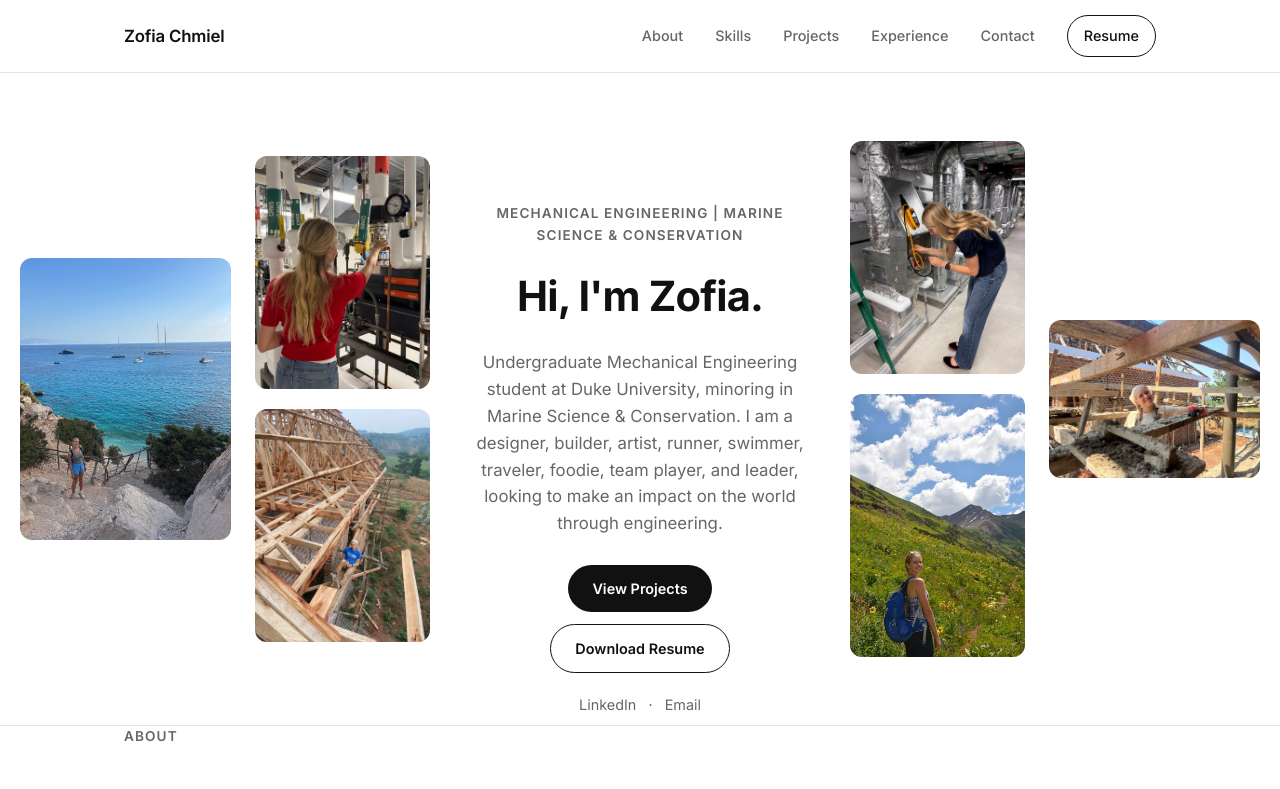
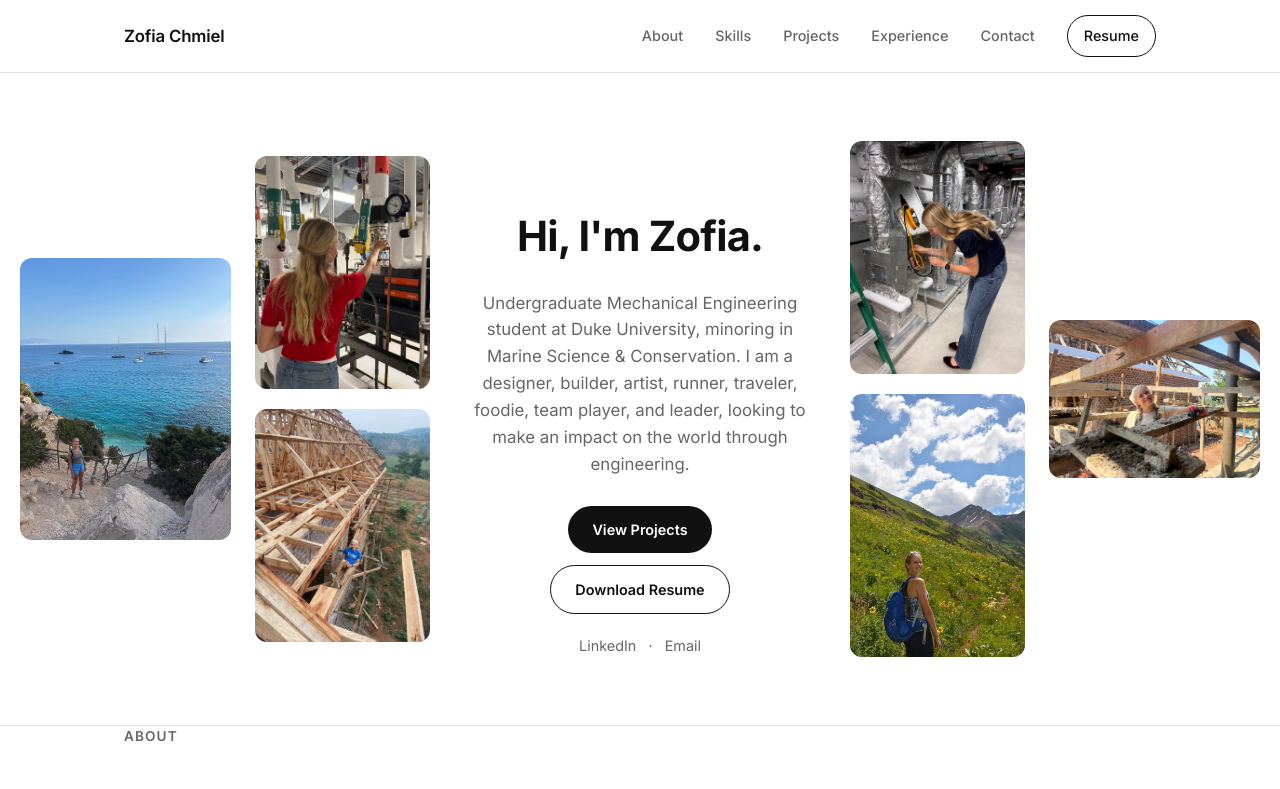
Before and after one commit to zofiachmiel/zofiachmiel.github.io, a plain HTML site: page index.html in a window 1280 px wide. Shown: the top 789 px of the page. Drawn offline with Linux system fonts and the light colour scheme.

Commit message:
Remove hero eyebrow line and drop 'swimmer' from bio list
Co-Authored-By: Claude Sonnet 5 <noreply@anthropic.com>

```diff
--- a/index.html
+++ b/index.html
@@ -44,12 +44,11 @@
         <img src="images/collage-5.jpg" alt="Zofia Chmiel" onerror="this.parentElement.classList.add('no-image')">
       </div>
       <div class="hero-text-freeform" style="--top:90px; --left:195px; --w:380px;">
-        <p class="eyebrow">Mechanical Engineering | Marine Science &amp; Conservation</p>
         <h1>Hi, I'm Zofia.</h1>
         <p class="hero-sub">
           Undergraduate Mechanical Engineering student at Duke University,
           minoring in Marine Science &amp; Conservation. I am a designer,
-          builder, artist, runner, swimmer, traveler, foodie, team player,
+          builder, artist, runner, traveler, foodie, team player,
           and leader, looking to make an impact on the world through
           engineering.
         </p>
```
